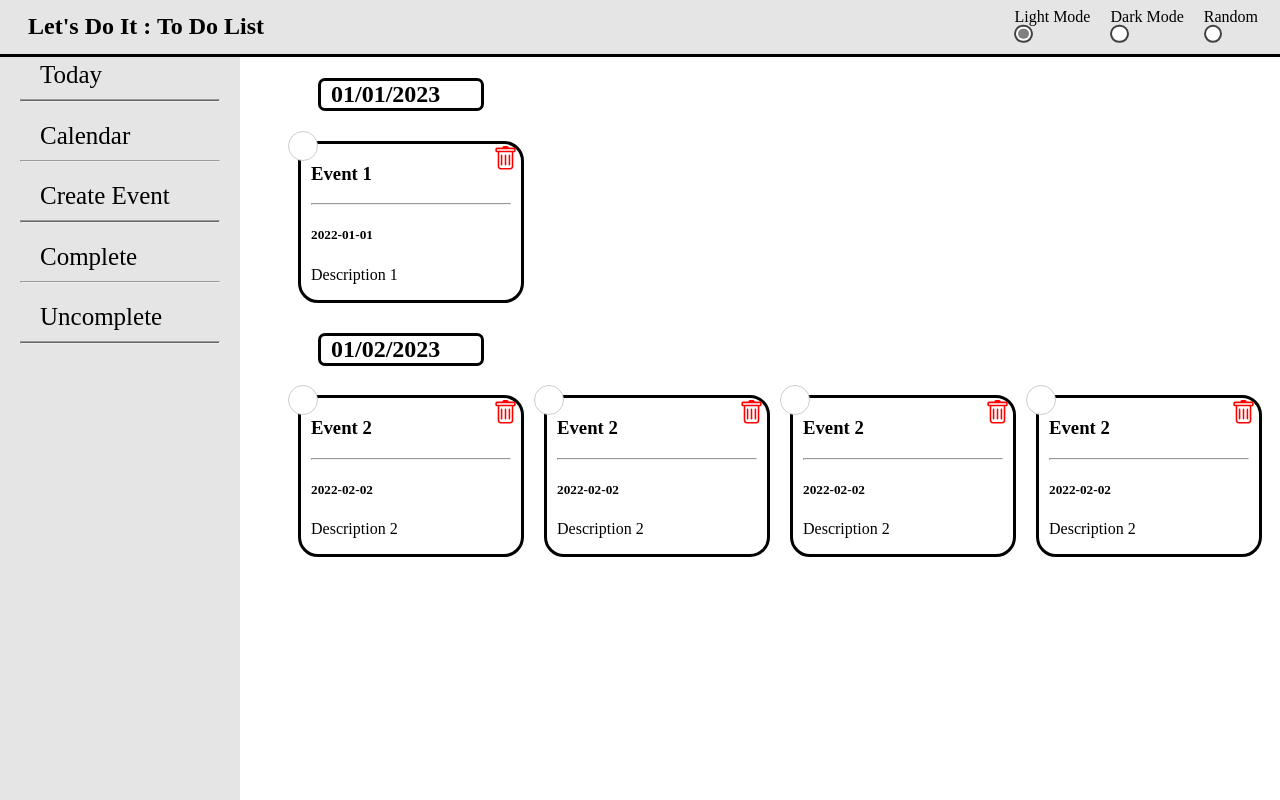
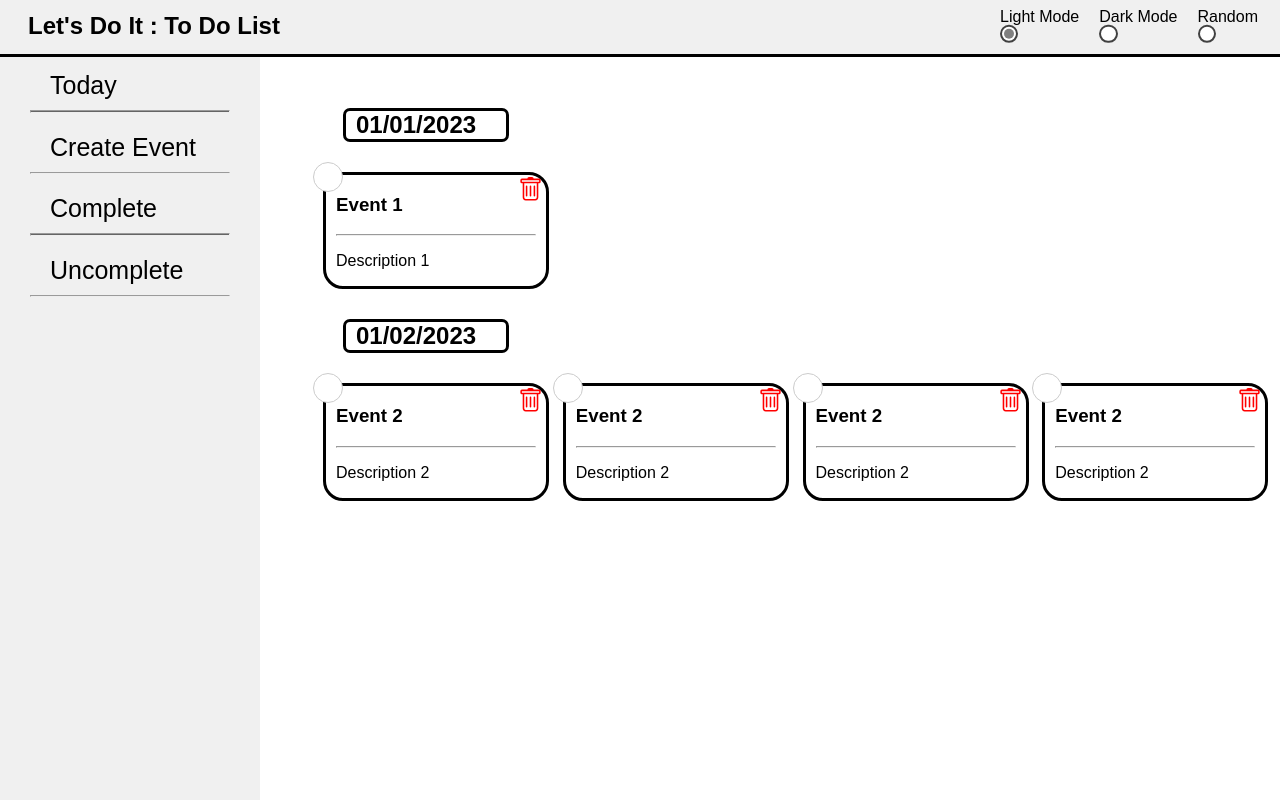
Before and after one commit to pvritFiew/Let-sDoIt-ToDoList, a React (Create React App) app: page / in a window 1280 px wide. Built offline with nearby package versions, Linux system fonts and the light colour scheme.

Commit message:
update template look good more

```diff
--- a/public/data.json
+++ b/public/data.json
@@ -2,9 +2,9 @@
 "events": [{"id": 1, "name": "Event 1", "date": "2022-01-01", "description": "Description 1", "finish":0}]},
 
 {"days": "01/02/2023","events": [
-{"id": 2, "name": "Event 2", "date": "2022-02-02", "description": "Description 2", "finish":0},
-{"id": 3, "name": "Event 2", "date": "2022-02-02", "description": "Description 2", "finish":0},
-{"id": 4, "name": "Event 2", "date": "2022-02-02", "description": "Description 2", "finish":0},
-{"id": 5, "name": "Event 2", "date": "2022-02-02", "description": "Description 2", "finish":0}
+{"id": 2, "name": "Event 2",  "description": "Description 2", "finish":0},
+{"id": 3, "name": "Event 2",  "description": "Description 2", "finish":0},
+{"id": 4, "name": "Event 2",  "description": "Description 2", "finish":0},
+{"id": 5, "name": "Event 2",  "description": "Description 2", "finish":0}
     ]}
 ]
--- a/src/App.js
+++ b/src/App.js
@@ -1,9 +1,7 @@
 import React from 'react';
 import { Routes, Route } from 'react-router-dom';
-import Template from './Component/Template/template';
-import Today from './Pages/Today'
+import Home from './Pages/Home'
 import Create_event from './Pages/Create_event';
-import Calendar from './Pages/calendar';
 import Complete from './Pages/complete';
 import Uncomplete from './Pages/uncomplete';
 import './App.css';
@@ -11,9 +9,8 @@ import './App.css';
 function App() {
   return (
         <Routes>
-            <Route path="/" element={<Today/>}></Route>
+            <Route path="/" element={<Home/>}></Route>
             <Route path="/create_event" element={<Create_event/>}></Route>
-            <Route path="/calendar" element={<Calendar/>}></Route>
             <Route path="/complete" element={<Complete/>}></Route>
             <Route path="/uncomplete" element={<Uncomplete/>}></Route>
         </Routes>
--- a/src/Component/Template/template.css
+++ b/src/Component/Template/template.css
@@ -1,4 +1,6 @@
-
+.template{
+    font-family: sans-serif,'Gill Sans', 'Gill Sans MT', Calibri, 'Trebuchet MS' ;
+}
 .header {
     display: flex;
     align-items: center;
@@ -61,7 +63,7 @@
     left: 0;
     width: 200px;
     height: 100%;
-    padding: 20px;
+    padding: 30px;
     z-index: 11;
 }
 
@@ -88,7 +90,12 @@
     height: 0.5px;
 }
 .content{
-    margin-left: 280px;
+    min-height: 680px;
+    margin-left: 255px;
     padding-top: 50px;
     z-index: 10;
 }
+.content .content-box{
+    margin-left: 50px;
+    margin-top: 50px;
+}
--- a/src/Component/Template/template.js
+++ b/src/Component/Template/template.js
@@ -4,7 +4,7 @@ import {Link } from 'react-router-dom';
 
 function Template(props) {
 
-  const [backgroundColor, setBackgroundColor] = useState('rgb(229, 229, 229)');
+  const [backgroundColor, setBackgroundColor] = useState('rgb(240, 240, 240)');
   const [backgroundContent, setBackgroundContent] = useState('white');
   const [Color, setColor] = useState('black');
   const [intervalId, setIntervalId] = useState(null);
@@ -12,14 +12,14 @@ function Template(props) {
   function handleBackgroundColorChange(event) {
     const value = event.target.value;
     if (value === 'white') {
-      setBackgroundColor('rgb(229, 229, 229)');//Theme Light mode
+      setBackgroundColor('rgb(240, 240, 240)');//Theme Light mode
       setBackgroundContent('white');
       setColor('black');
       clearInterval(intervalId); //reset Theme color
     }
     else if (value === 'gray') {
-      setBackgroundColor('rgb(65, 65, 65)');//Theme Dark mode
-      setBackgroundContent('gray');
+      setBackgroundColor('rgb(34, 34, 34)');//Theme Dark mode
+      setBackgroundContent('rgb(54, 54, 54)');
       setColor('white');
       clearInterval(intervalId);//reset Theme color
     }
@@ -44,17 +44,17 @@ function Template(props) {
 
               <label>
                 Light Mode
-                <input type="radio" name="radio" className='bg_mode'value="white" checked={backgroundColor === 'rgb(229, 229, 229)'} onChange={handleBackgroundColorChange} />
+                <input type="radio" name="radio" className='bg_mode'value="white" checked={backgroundColor === 'rgb(240, 240, 240)'} onChange={handleBackgroundColorChange} />
               </label>
 
               <label>
                 Dark Mode
-                <input type="radio" name="radio" className='bg_mode'value="gray" checked={backgroundColor === 'rgb(65, 65, 65)'} onChange={handleBackgroundColorChange}/>
+                <input type="radio" name="radio" className='bg_mode'value="gray" checked={backgroundColor === 'rgb(34, 34, 34)'} onChange={handleBackgroundColorChange}/>
               </label>
 
               <label>
                 Random
-                <input type="radio" name="radio" className='bg_mode'value="random" checked={backgroundColor !== 'rgb(229, 229, 229)' && backgroundColor !== 'rgb(65, 65, 65)'} onChange={handleBackgroundColorChange}/>
+                <input type="radio" name="radio" className='bg_mode'value="random" checked={backgroundColor !== 'rgb(240, 240, 240)' && backgroundColor !== 'rgb(34, 34, 34)'} onChange={handleBackgroundColorChange}/>
               </label>
 
             </div>
@@ -63,23 +63,19 @@ function Template(props) {
       <div className='main'>
       <ul className='navigate' style={{ backgroundColor}}>
   <li className='nav_item' >
-    <Link to="/">Today</Link>
+    <Link to="/"style={{color:Color}}>Today</Link>
   </li>
   <hr />
   <li className='nav_item'>
-    <Link to="/calendar">Calendar</Link>
+    <Link to="/create_event"style={{color:Color}}>Create Event</Link>
   </li>
   <hr />
   <li className='nav_item'>
-    <Link to="/create_event">Create Event</Link>
+    <Link to="/complete"style={{color:Color}}>Complete</Link>
   </li>
   <hr />
   <li className='nav_item'>
-    <Link to="/complete">Complete</Link>
-  </li>
-  <hr />
-  <li className='nav_item'>
-    <Link to="/uncomplete">Uncomplete</Link>
+    <Link to="/uncomplete"style={{color:Color}}>Uncomplete</Link>
   </li>
   <hr />
 </ul>
@@ -88,7 +84,10 @@ function Template(props) {
 
       </div>
       <div className='content' style={{backgroundColor:backgroundContent}}>
+        <div className='content-box'>
           {props.children}
+        </div>
+
         </div>
     </div>
   );
--- a/src/Component/molecule/box_of_event.js
+++ b/src/Component/molecule/box_of_event.js
@@ -36,7 +36,6 @@ function Box_of_event(props) {
         </div>
         <hr></hr>
         <div>
-          <h5>{props.date}</h5>
           <p>{props.description}</p>
         </div>
       </div>
--- a/src/Component/organism/all_event_show.js
+++ b/src/Component/organism/all_event_show.js
@@ -21,7 +21,6 @@ function AllEventShow(props) {
             key={event.id}
             id={event.id}
             name={event.name}
-            date={event.date}
             description={event.description}
             finish={event.finish}
             onDelete={handleDelete}
--- a/src/Component/organism/organism.css
+++ b/src/Component/organism/organism.css
@@ -10,6 +10,7 @@
     border-radius: 7px;
     padding: 0 0 0 10px;
     width: 150px;
+    background-color: white;
 }
 .event-box-container{
     display: flex;
--- a/src/Pages/Today.js
+++ b/src/Pages/Home.js
@@ -3,7 +3,7 @@ import Template from '../Component/Template/template';
 import All_event_show from '../Component/organism/all_event_show';
 import axios from 'axios';
 
-function Today() {
+function Home() {
     const [data, setData] = useState([]);
 
     useEffect(() => {
@@ -24,4 +24,4 @@ function Today() {
     );
   }
 
-  export default Today;
+  export default Home;
--- a/src/Pages/calendar.js
+++ /dev/null
@@ -1,10 +0,0 @@
-function Calendar() {
-    return (
-      <div>
-        <h1>Today's Tasks</h1>
-        {/* Add your task list here */}
-      </div>
-    );
-  }
-
-  export default Calendar;
```
